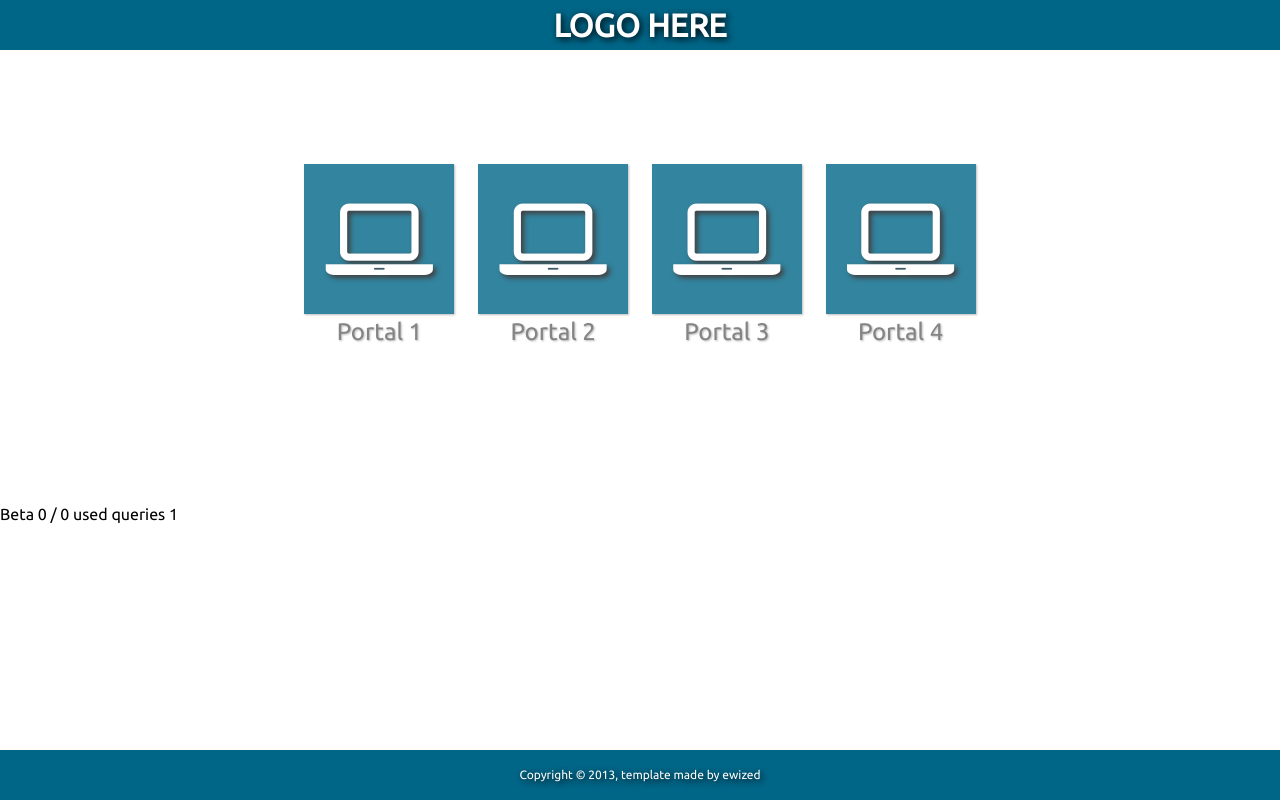
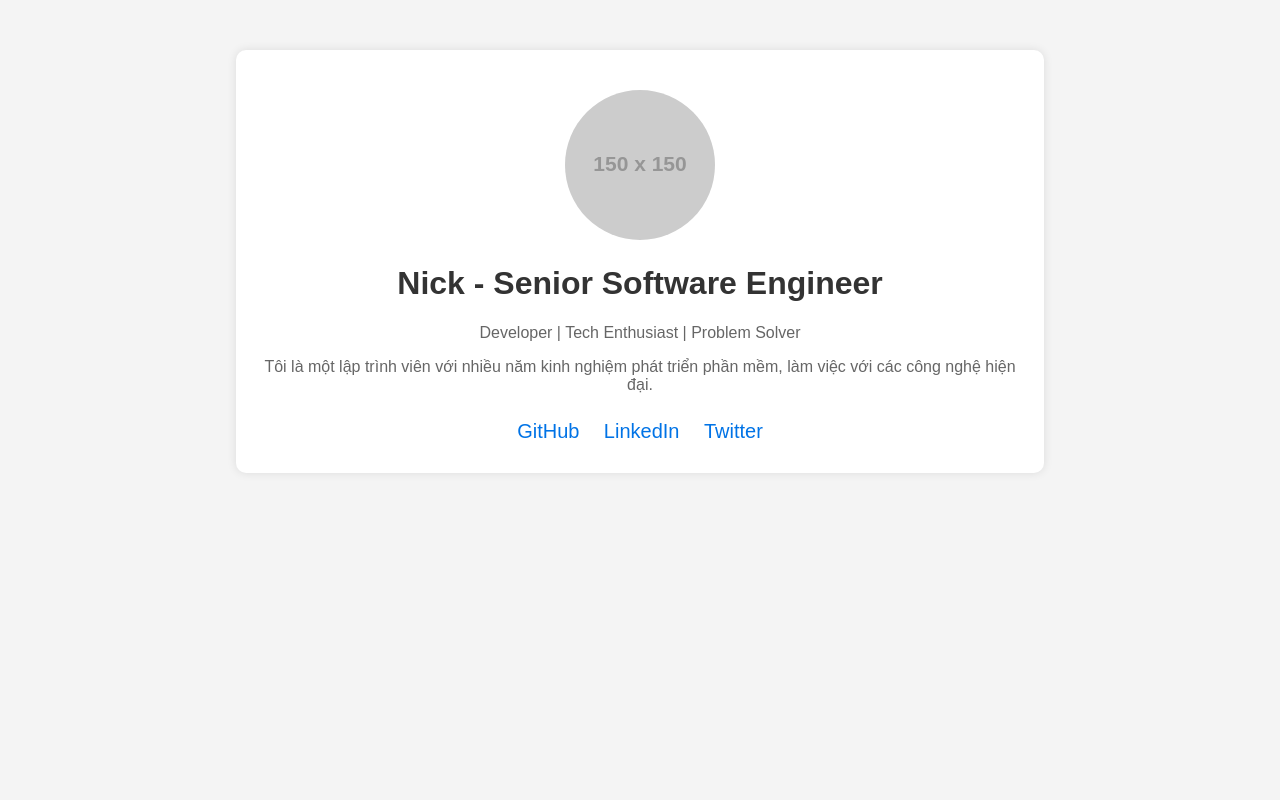
Before and after one commit to dauvet/dauvet.github.io, a plain HTML site: page index.html in a window 1280 px wide. Drawn offline with Linux system fonts and the light colour scheme; placeholder pictures from the web are drawn by us.

Commit message:
Update index.html

```diff
--- a/index.html
+++ b/index.html
@@ -1,200 +1,57 @@
 <!DOCTYPE html>
-<html>
+<html lang="vi">
 <head>
-<title>Portal Site</title>
-<meta name="description" content="Portal Site not Portal"/>
-<meta name="keywords" content="Minecraft"/>
-<link href='http://fonts.googleapis.com/css?family=Ubuntu' rel='stylesheet' type='text/css'>
-<link href="//netdna.bootstrapcdn.com/font-awesome/4.0.3/css/font-awesome.css" rel="stylesheet">
-<style type="text/css" rel="stylesheet">
+    <meta charset="UTF-8">
+    <meta name="viewport" content="width=device-width, initial-scale=1.0">
+    <title>Personal Portfolio</title>
+    <style>
         body {
-    margin:100px 0;
-    padding:0;
-    line-height:1.5;
-    font-size:16px;
-    font-family:'Ubuntu', sans-serif;
+            font-family: Arial, sans-serif;
+            margin: 0;
+            padding: 0;
+            text-align: center;
+            background-color: #f4f4f4;
         }
-a {
-    text-decoration:none;
-    color:#000;
+        .container {
+            width: 60%;
+            margin: auto;
+            padding: 20px;
+            background: white;
+            box-shadow: 0 0 10px rgba(0,0,0,0.1);
+            margin-top: 50px;
+            border-radius: 10px;
         }
-a:hover {
-    text-decoration:underline;
+        .profile-img {
+            width: 150px;
+            border-radius: 50%;
+            margin-top: 20px;
         }
-.center {
-    max-width:960px;
-    margin:0 auto;
+        h1 {
+            color: #333;
         }
-.pop {
-    transition: all .5s ease;
-    z-index:1000;
-    position:fixed;
-    background:rgba(0,0,0,0.7);
-    top:0;
-    left:0;
-    height:100%;
-    width:100%;
-    visibility:hidden;
-    opacity:0;
-    z-index:1000;
+        p {
+            color: #666;
         }
-.pop div {
-    margin:2% auto;
-    min-height:300px;
-    max-width:800px;
-    background:#eee;
-    border:2px solid #179;
-    border-radius:15px;
-    box-shadow:4px 4px 10px #333;
-    z-index:1001;
-}
-.pop div h3 {
-    border-radius:10px 10px 0px 0px;
-    color:#fff;
-    text-shadow:2px 2px 7px #666;
-    border-bottom:2px solid #068;
-    background:linear-gradient(#068,#179);
-    margin:0;
-    padding:4px 10px;
-    text-align:center;
-}
-.pop div p {
-    font-size:14px;
-    padding:5px;
-}
-#header {
-    position:fixed;
-    top:0;
-    width:100%;
-    z-index:1;
-    min-height:50px;
-    line-height:50px;
-    background:#068;
-    text-shadow:2px 2px 7px #000;
-}
-#header div {
-    text-align:center;
-    color:#fff;
-}
-#header div h1 {
-    margin:0;
-    padding:0;
-}
-#section {
-    position:relative;
-    margin:12% auto;
-    z-index:0;
-}
-#nav {
-    margin:20px;
-    text-align:center;
-}
-#nav ul {
-    display:inline-block;
-    list-style-type:none;
-    margin:0;
-    padding:0;
-}
-#nav ul li {
-    display:inline-block;
-    margin:10px;
-}
-#nav ul li a h1 {
-    height:150px;
-    width:150px;
-    background:#068;
-    color:#fff;
-    font-size:100px;
-    margin:0;
-    line-height:150px;
-    text-shadow:3px 3px 5px #111;
-    box-shadow:1px 1px 2px #aaa;
-}
-#nav ul li a {
-    transition: all .5s ease;
-    display:block;
-    text-align:center;
-    text-decoration:none;
-    font-size:24px;
-    color:#666;
-    width:150px;
-    height:175px;
-    opacity:.8;
-    text-shadow:1px 1px 2px #aaa;
-}
-#nav ul li a:hover {
-    opacity:1;
-}
-#footer {
-    position:fixed;
-    bottom:0;
-    z-index:1;
-    background:#068;
-    min-height:50px;
-    line-height:50px;
-    width:100%;
-}
-#footer div {
-    text-align:center;
-    color:#fff;
-    text-shadow:2px 2px 7px #000;
-    font-size:12px;
+        .social-links a {
+            display: inline-block;
+            margin: 10px;
+            text-decoration: none;
+            color: #0073e6;
+            font-size: 20px;
         }
     </style>
-
 </head>
 <body>
-<div onclick="popup('hide','pop')" id="pop" class="pop">
-    <div>
-        <h3>Header Content</h3>
-        <p>
-            <a href="http://www.google.com/">CLICK ME</a>
-        </p>
+    <div class="container">
+        <img src="https://via.placeholder.com/150" alt="Avatar" class="profile-img">
+        <h1>Nick - Senior Software Engineer</h1>
+        <p>Developer | Tech Enthusiast | Problem Solver</p>
+        <p>Tôi là một lập trình viên với nhiều năm kinh nghiệm phát triển phần mềm, làm việc với các công nghệ hiện đại.</p>
+        <div class="social-links">
+            <a href="#" target="_blank">GitHub</a>
+            <a href="#" target="_blank">LinkedIn</a>
+            <a href="#" target="_blank">Twitter</a>
         </div>
     </div>
-
-<header id="header">
-    <div class="center">
-        <h1>LOGO HERE</h1>
-    </div>
-</header>
-
-<section id="section" class="center">
-    <content>
-        <nav id="nav">
-            <ul>
-                <li><a href="#" onclick="popup('show','pop')" title="LINK_TITLE"><h1 class="fa">&#xf109;</h1>Portal 1</a></li>
-                <li><a href="#" title="LINK_TITLE"><h1 class="fa">&#xf109;</h1>Portal 2</a></li>
-                <li><a href="#" title="LINK_TITLE"><h1 class="fa">&#xf109;</h1>Portal 3</a></li>
-                <li><a href="#" title="LINK_TITLE"><h1 class="fa">&#xf109;</h1>Portal 4</a></li>
-            </ul>
-        </nav>
-    </content>
-</section>
-
-<footer id="footer">
-    <div class="center">
-        Copyright &copy; 2013, template made by ewized
-    </div>
-</footer>
-
-<script type="text/javascript">
-    function popup(type,id) {
-        var element = document.getElementById(id);
-        if (type == "show") {
-            element.style.visibility="visible";
-            element.style.opacity=1;
-        }
-        else {
-            element.style.visibility="hidden";
-            element.style.opacity=0;
-        }
-    }
-</script>
-
 </body>
 </html>
-Beta
-0 / 0
-used queries
-1
```
Lines whose indentation alone changed are shown as unchanged.
